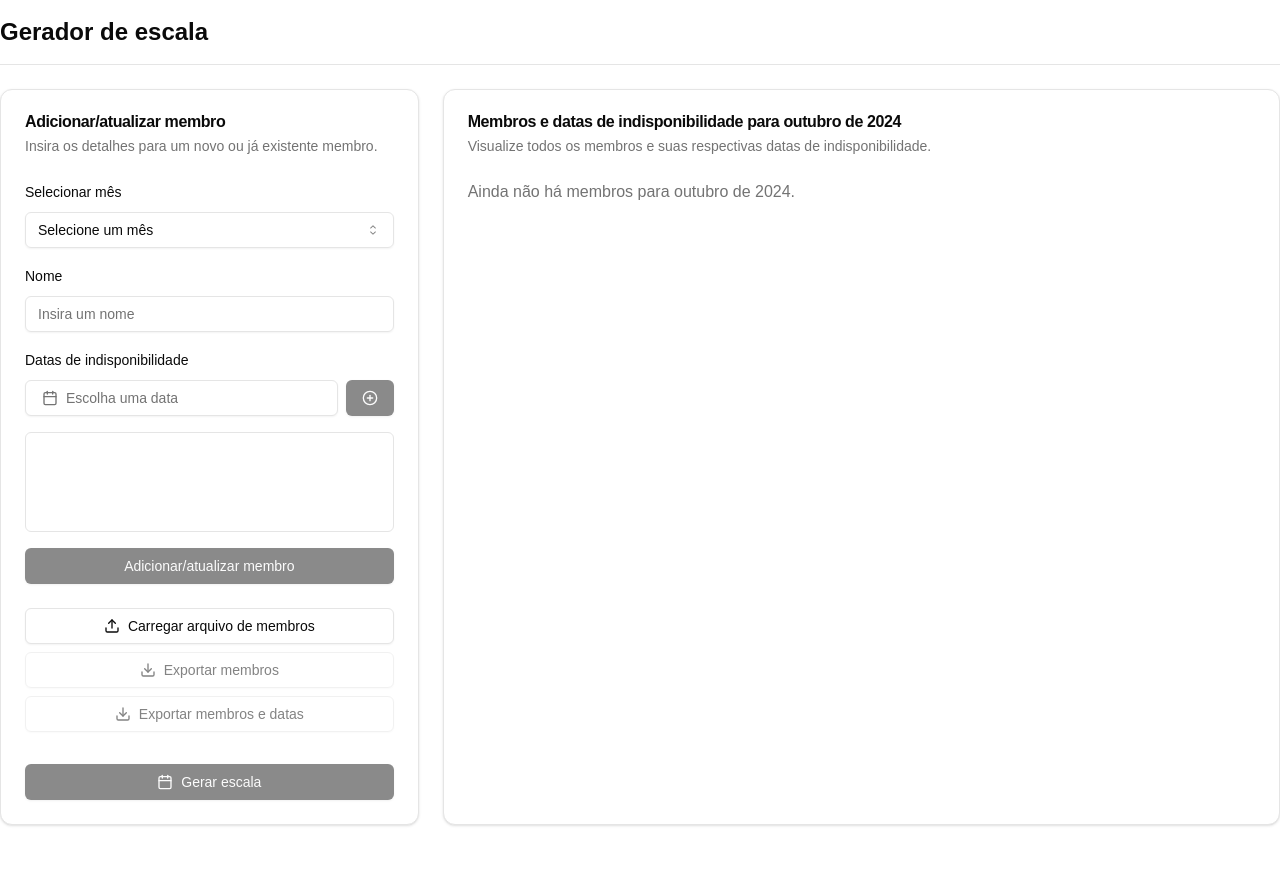
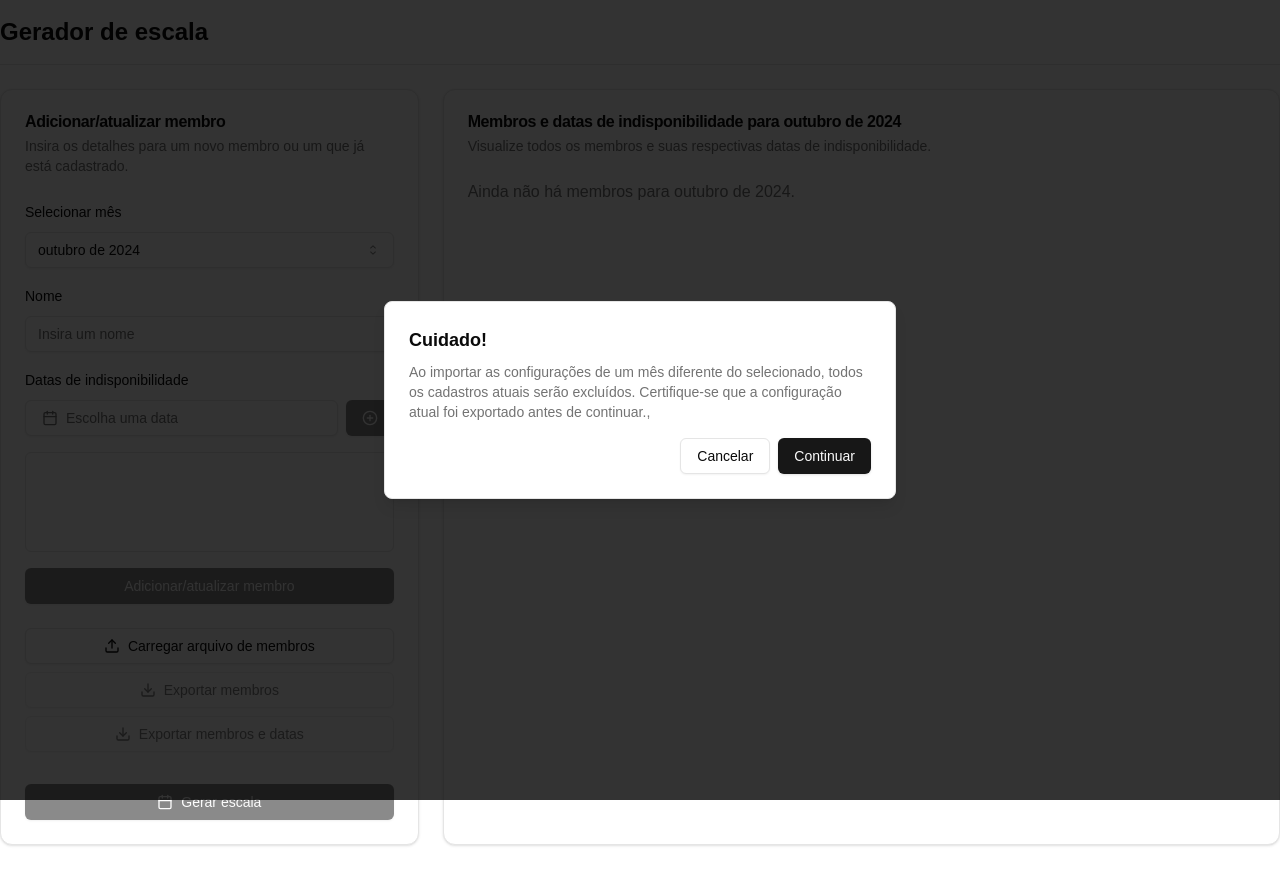
Before and after one commit to bfpimentel/scheduler, a Next.js app: page / in a window 1280 px wide. Both pictures are taken after a click on the button "Carregar arquivo de membros". Built offline with nearby package versions, Linux system fonts and the light colour scheme.

Commit message:
feat: add confirmation dialog for destructive actions

```diff
--- a/app/page.tsx
+++ b/app/page.tsx
@@ -20,6 +20,16 @@
   randomInt,
   handleTextFileExport,
 } from "@/lib/utils";
+import {
+  AlertDialog,
+  AlertDialogAction,
+  AlertDialogCancel,
+  AlertDialogContent,
+  AlertDialogDescription,
+  AlertDialogFooter,
+  AlertDialogHeader,
+  AlertDialogTitle,
+} from "@/components/ui/alert-dialog";
 import { Button } from "@/components/ui/button";
 import { Calendar } from "@/components/ui/calendar";
 import {
@@ -65,13 +75,31 @@
   members: string[];
 };
 
+type Confirmation = {
+  isOpen: boolean;
+  confirmAction: () => void;
+  cancelAction: () => void;
+  description: string;
+};
+
 export default function Page() {
+  const availableMonths: Date[] = Array.from({ length: 12 }, (_, i: number) =>
+    addMonths(new Date(), i),
+  );
+
   const [members, setMembers] = useState<Member[]>([]);
   const [name, setName] = useState("");
   const [unavailableDates, setUnavailableDates] = useState<Date[]>([]);
   const [currentDate, setCurrentDate] = useState<Date>();
-  const [selectedMonth, setSelectedMonth] = useState<Date>(new Date());
+  const [selectedMonth, setSelectedMonth] = useState<Date>(availableMonths[0]);
   const [schedule, setSchedule] = useState<Schedule[]>([]);
+  const [confirmation, setConfirmation] = useState<Confirmation>({
+    isOpen: false,
+    confirmAction: () => {},
+    cancelAction: () => {},
+    description: "",
+  });
+
   const { toast } = useToast();
 
   const fileInputRef = useRef<HTMLInputElement>(null);
@@ -81,6 +109,16 @@
     const end = endOfMonth(selectedMonth);
     return eachDayOfInterval({ start, end });
   }, [selectedMonth]);
+
+  const handleMonthSelection = (monthValue: string) => {
+    if (monthValue && monthValue != "") {
+      setSelectedMonth(
+        parse(monthValue, "MMMM 'de' yyyy", new Date(), {
+          locale: ptBR,
+        }),
+      );
+    }
+  };
 
   const handleAddDate = () => {
     if (
@@ -148,6 +186,8 @@
       reader.onload = (event) => {
         const content = event.target?.result as string;
         const lines = content.split("\n");
+        let hasSetMonth = false;
+
         lines.forEach((line) => {
           const [name, ...dateParts] = line.split(",");
           const dates = dateParts
@@ -157,8 +197,15 @@
                 !isNaN(date.getTime()) &&
                 monthDates.some((monthDate) => isEqual(monthDate, date)),
             );
-          if (name && dates.length > 0) {
-            updateMember(name.trim(), dates);
+
+          if (name) {
+            if (dates.length > 0 && !hasSetMonth) {
+              setSelectedMonth(dates[0]);
+              setMembers([]);
+              hasSetMonth = true;
+            }
+
+            updateMember(name.trim(), dates ?? []);
           }
         });
         toast({
@@ -301,7 +348,7 @@
         <CardHeader>
           <CardTitle>Adicionar/atualizar membro</CardTitle>
           <CardDescription>
-            Insira os detalhes para um novo ou já existente membro.
+            Insira os detalhes para um novo membro ou um que já está cadastrado.
           </CardDescription>
         </CardHeader>
         <CardContent>
@@ -309,22 +356,21 @@
             <div className="space-y-2">
               <Label htmlFor="month-select">Selecionar mês</Label>
               <Select
-                onValueChange={(value) => {
-                  console.log(value);
-                  if (value && value != "") {
-                    setSelectedMonth(
-                      parse(value, "MMMM 'de' yyyy", new Date(), { locale: ptBR }),
-                    );
+                value={formatLocalized(selectedMonth, "MMMM 'de' yyyy")}
+                onValueChange={(value) =>
+                  setConfirmation({
+                    isOpen: true,
+                    confirmAction: () => handleMonthSelection(value),
+                    cancelAction: () => setSelectedMonth(selectedMonth),
+                    description: `Ao selecionar um mês diferente do atual, todos os cadastros atuais serão excluídos. Certifique-se que a configuração atual foi exportado antes de continuar.,`,
+                  })
                 }
-                }}
               >
                 <SelectTrigger id="month-select">
                   <SelectValue placeholder="Selecione um mês" />
                 </SelectTrigger>
                 <SelectContent>
-                  {Array.from({ length: 12 }, (_, i) =>
-                    addMonths(new Date(), i),
-                  ).map((date) => (
+                  {availableMonths.map((date) => (
                     <SelectItem
                       key={formatLocalized(date, "MMMM 'de' yyyy")}
                       value={formatLocalized(date, "MMMM 'de' yyyy")}
@@ -417,12 +463,19 @@
             <input
               type="file"
               accept=".txt"
-              onChange={handleFileUpload}
               className="hidden"
               ref={fileInputRef}
+              onChange={handleFileUpload}
             />
             <Button
-              onClick={() => fileInputRef.current?.click()}
+              onClick={() =>
+                setConfirmation({
+                  isOpen: true,
+                  confirmAction: () => fileInputRef.current?.click(),
+                  cancelAction: () => setSelectedMonth(selectedMonth),
+                  description: `Ao importar as configurações de um mês diferente do selecionado, todos os cadastros atuais serão excluídos. Certifique-se que a configuração atual foi exportado antes de continuar.,`,
+                })
+              }
               variant="outline"
               className="w-full"
             >
@@ -504,12 +557,36 @@
             </p>
           )}
         </CardContent>
+        <AlertDialog
+          open={confirmation.isOpen}
+          onOpenChange={(isOpen) =>
+            setConfirmation({ ...confirmation, isOpen: isOpen })
+          }
+        >
+          <AlertDialogContent>
+            <AlertDialogHeader>
+              <AlertDialogTitle>Cuidado!</AlertDialogTitle>
+              <AlertDialogDescription>
+                {confirmation.description}
+              </AlertDialogDescription>
+            </AlertDialogHeader>
+            <AlertDialogFooter>
+              <AlertDialogCancel onClick={confirmation.cancelAction}>
+                Cancelar
+              </AlertDialogCancel>
+              <AlertDialogAction onClick={confirmation.confirmAction}>
+                Continuar
+              </AlertDialogAction>
+            </AlertDialogFooter>
+          </AlertDialogContent>
+        </AlertDialog>
       </Card>
       {schedule.length > 0 && (
         <Card className="w-full md:w-2/3">
           <CardHeader>
             <CardTitle>
-              Escala gerada para {formatLocalized(selectedMonth, "MMMM 'de' yyyy")}
+              Escala gerada para{" "}
+              {formatLocalized(selectedMonth, "MMMM 'de' yyyy")}
             </CardTitle>
             <CardDescription>
               Escala para dias de fim de semana para o mês selecionado.
@@ -535,6 +612,7 @@
                     Exporte a escala para um arquivo de texto ou, se preferir,
                     copie para a área de transferência diretamente.
                   </DialogDescription>
+                </DialogHeader>
                 <Button
                   onClick={handleScheduleExport}
                   variant="default"
@@ -553,7 +631,6 @@
                   <Download className="mr-2 h-4 w-4" />
                   Copiar para a àrea de transferência
                 </Button>
-                </DialogHeader>
               </DialogContent>
             </Dialog>
           </CardHeader>
--- /dev/null
+++ b/components/ui/alert-dialog.tsx
@@ -0,0 +1,141 @@
+"use client"
+
+import * as React from "react"
+import * as AlertDialogPrimitive from "@radix-ui/react-alert-dialog"
+
+import { cn } from "@/lib/utils"
+import { buttonVariants } from "@/components/ui/button"
+
+const AlertDialog = AlertDialogPrimitive.Root
+
+const AlertDialogTrigger = AlertDialogPrimitive.Trigger
+
+const AlertDialogPortal = AlertDialogPrimitive.Portal
+
+const AlertDialogOverlay = React.forwardRef<
+  React.ElementRef<typeof AlertDialogPrimitive.Overlay>,
+  React.ComponentPropsWithoutRef<typeof AlertDialogPrimitive.Overlay>
+>(({ className, ...props }, ref) => (
+  <AlertDialogPrimitive.Overlay
+    className={cn(
+      "fixed inset-0 z-50 bg-black/80 data-[state=open]:animate-in data-[state=closed]:animate-out data-[state=closed]:fade-out-0 data-[state=open]:fade-in-0",
+      className
+    )}
+    {...props}
+    ref={ref}
+  />
+))
+AlertDialogOverlay.displayName = AlertDialogPrimitive.Overlay.displayName
+
+const AlertDialogContent = React.forwardRef<
+  React.ElementRef<typeof AlertDialogPrimitive.Content>,
+  React.ComponentPropsWithoutRef<typeof AlertDialogPrimitive.Content>
+>(({ className, ...props }, ref) => (
+  <AlertDialogPortal>
+    <AlertDialogOverlay />
+    <AlertDialogPrimitive.Content
+      ref={ref}
+      className={cn(
+        "fixed left-[50%] top-[50%] z-50 grid w-full max-w-lg translate-x-[-50%] translate-y-[-50%] gap-4 border bg-background p-6 shadow-lg duration-200 data-[state=open]:animate-in data-[state=closed]:animate-out data-[state=closed]:fade-out-0 data-[state=open]:fade-in-0 data-[state=closed]:zoom-out-95 data-[state=open]:zoom-in-95 data-[state=closed]:slide-out-to-left-1/2 data-[state=closed]:slide-out-to-top-[48%] data-[state=open]:slide-in-from-left-1/2 data-[state=open]:slide-in-from-top-[48%] sm:rounded-lg",
+        className
+      )}
+      {...props}
+    />
+  </AlertDialogPortal>
+))
+AlertDialogContent.displayName = AlertDialogPrimitive.Content.displayName
+
+const AlertDialogHeader = ({
+  className,
+  ...props
+}: React.HTMLAttributes<HTMLDivElement>) => (
+  <div
+    className={cn(
+      "flex flex-col space-y-2 text-center sm:text-left",
+      className
+    )}
+    {...props}
+  />
+)
+AlertDialogHeader.displayName = "AlertDialogHeader"
+
+const AlertDialogFooter = ({
+  className,
+  ...props
+}: React.HTMLAttributes<HTMLDivElement>) => (
+  <div
+    className={cn(
+      "flex flex-col-reverse sm:flex-row sm:justify-end sm:space-x-2",
+      className
+    )}
+    {...props}
+  />
+)
+AlertDialogFooter.displayName = "AlertDialogFooter"
+
+const AlertDialogTitle = React.forwardRef<
+  React.ElementRef<typeof AlertDialogPrimitive.Title>,
+  React.ComponentPropsWithoutRef<typeof AlertDialogPrimitive.Title>
+>(({ className, ...props }, ref) => (
+  <AlertDialogPrimitive.Title
+    ref={ref}
+    className={cn("text-lg font-semibold", className)}
+    {...props}
+  />
+))
+AlertDialogTitle.displayName = AlertDialogPrimitive.Title.displayName
+
+const AlertDialogDescription = React.forwardRef<
+  React.ElementRef<typeof AlertDialogPrimitive.Description>,
+  React.ComponentPropsWithoutRef<typeof AlertDialogPrimitive.Description>
+>(({ className, ...props }, ref) => (
+  <AlertDialogPrimitive.Description
+    ref={ref}
+    className={cn("text-sm text-muted-foreground", className)}
+    {...props}
+  />
+))
+AlertDialogDescription.displayName =
+  AlertDialogPrimitive.Description.displayName
+
+const AlertDialogAction = React.forwardRef<
+  React.ElementRef<typeof AlertDialogPrimitive.Action>,
+  React.ComponentPropsWithoutRef<typeof AlertDialogPrimitive.Action>
+>(({ className, ...props }, ref) => (
+  <AlertDialogPrimitive.Action
+    ref={ref}
+    className={cn(buttonVariants(), className)}
+    {...props}
+  />
+))
+AlertDialogAction.displayName = AlertDialogPrimitive.Action.displayName
+
+const AlertDialogCancel = React.forwardRef<
+  React.ElementRef<typeof AlertDialogPrimitive.Cancel>,
+  React.ComponentPropsWithoutRef<typeof AlertDialogPrimitive.Cancel>
+>(({ className, ...props }, ref) => (
+  <AlertDialogPrimitive.Cancel
+    ref={ref}
+    className={cn(
+      buttonVariants({ variant: "outline" }),
+      "mt-2 sm:mt-0",
+      className
+    )}
+    {...props}
+  />
+))
+AlertDialogCancel.displayName = AlertDialogPrimitive.Cancel.displayName
+
+export {
+  AlertDialog,
+  AlertDialogPortal,
+  AlertDialogOverlay,
+  AlertDialogTrigger,
+  AlertDialogContent,
+  AlertDialogHeader,
+  AlertDialogFooter,
+  AlertDialogTitle,
+  AlertDialogDescription,
+  AlertDialogAction,
+  AlertDialogCancel,
+}
--- a/package.json
+++ b/package.json
@@ -9,6 +9,7 @@
     "lint": "next lint"
   },
   "dependencies": {
+    "@radix-ui/react-alert-dialog": "^1.1.2",
     "@radix-ui/react-dialog": "^1.1.2",
     "@radix-ui/react-icons": "^1.3.0",
     "@radix-ui/react-label": "^2.1.0",
```
Also changed, not shown: 1 other file (tests, documents, lock files or other folders). Lines whose indentation alone changed are shown as unchanged.
